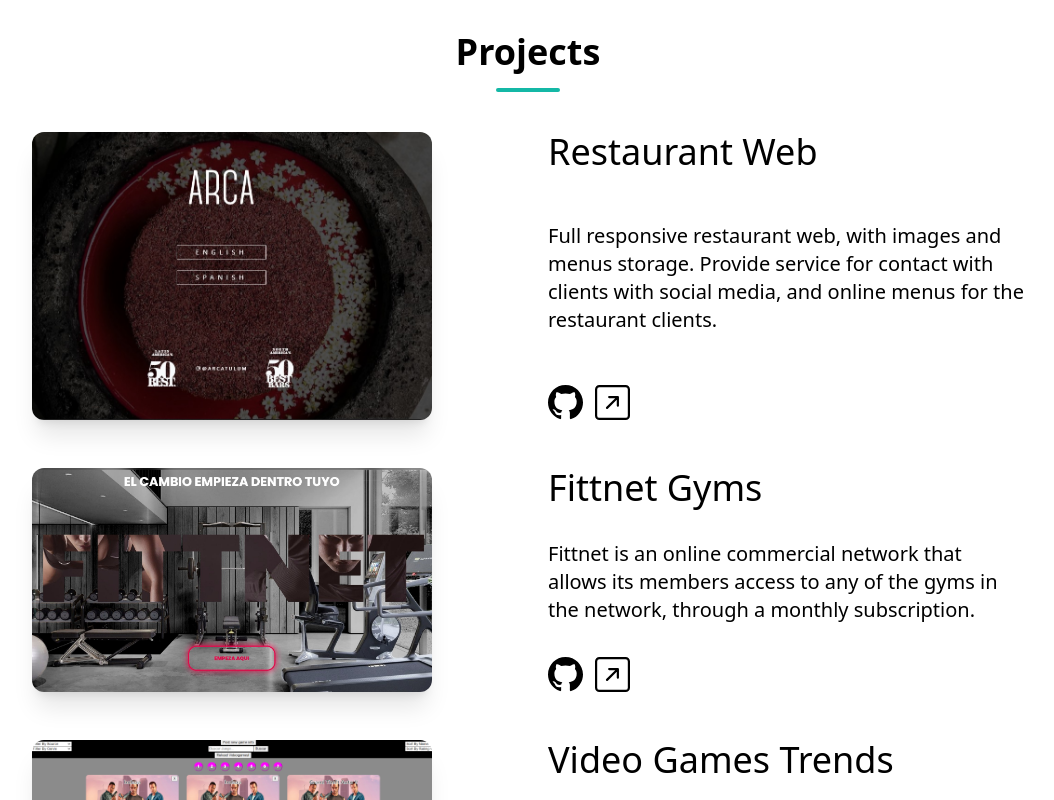
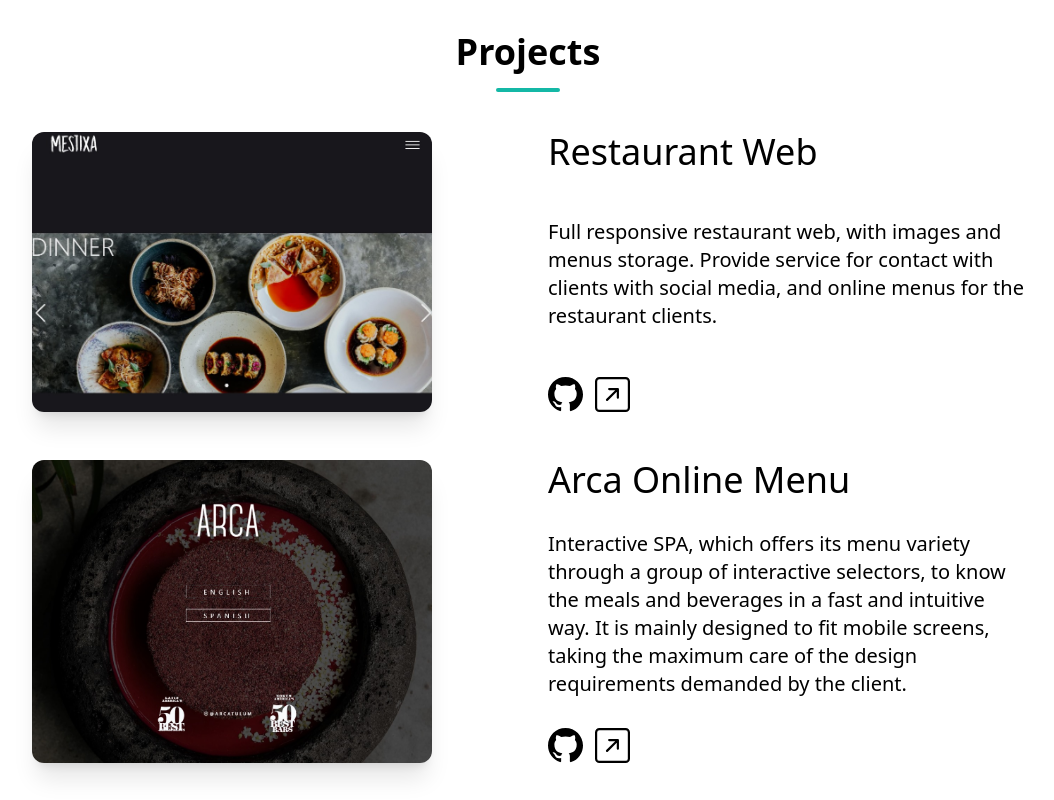
Before and after one commit to LuisLescano988/portfolio, a Next.js app: page / in a window 1280 px wide. Shown: the part 720-1520 px from the top of the page, without its empty margins (112-1166 px from the left). Built offline with nearby package versions, Linux system fonts and the light colour scheme.

Commit message:
new projects

```diff
--- a/components/Projects.tsx
+++ b/components/Projects.tsx
@@ -9,16 +9,16 @@
     {
         name: 'Restaurant Web',
         description: 'Full responsive restaurant web, with images and menus storage. Provide service for contact with clients with social media, and online menus for the restaurant clients.',
-        image: '/bulkclicker.jpg',
-        github: 'https://github.com/LuisLescano988/portfolio',
-        link: 'https://new-menu-arca.vercel.app/'
+        image: '/mestixaPf.jpeg',
+        github: 'https://github.com/LuisLescano988/menuMestixa',
+        link: 'https://www.mestixarestaurant.com/'
     },
     {
-        name: 'Fittnet Gyms',
-        description: 'Fittnet is an online commercial network that allows its members access to any of the gyms in the network, through a monthly subscription. ',
-        image: '/fittnet.jpeg',
-        github: 'https://github.com/LuisLescano988/PF-FittNet-G11-v1.2/',
-        link: 'https://fittnet-g11.vercel.app/'
+        name: 'Arca Online Menu',
+        description: 'Interactive SPA, which offers its menu variety through a group of interactive selectors, to know the meals and beverages in a fast and intuitive way. It is mainly designed to fit mobile screens, taking the maximum care of the design requirements demanded by the client.',
+        image: '/arcaPf.jpeg',
+        github: 'https://github.com/LuisLescano988/newMenuArca',
+        link: 'https://new-menu-arca.vercel.app/'
     },
     {
         name: 'Video Games Trends',
```
Also changed, not shown: public/arcaPf.jpeg (added), public/mestixaPf.jpeg (added).
